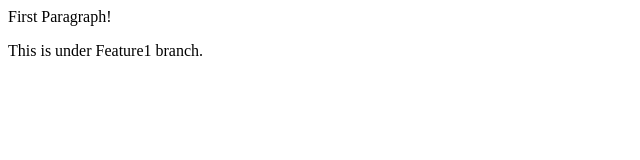
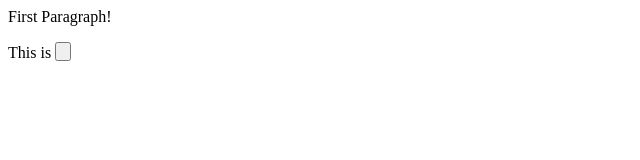
Before and after one commit to sahk8/localrepo, a plain HTML site: page index.html in a window 1280 px wide. Shown: the whole page, without its empty margins (0-640 px from the left). Drawn offline with Linux system fonts and the light colour scheme.

Commit message:
Button add

```diff
--- a/index.html
+++ b/index.html
@@ -4,6 +4,6 @@
     </head>
     <body>
         <p>First Paragraph!</p>
-        <p>This is under Feature1 branch.</p>
+        <p>This is <Button> </p>
     </body>
 </html>
```
